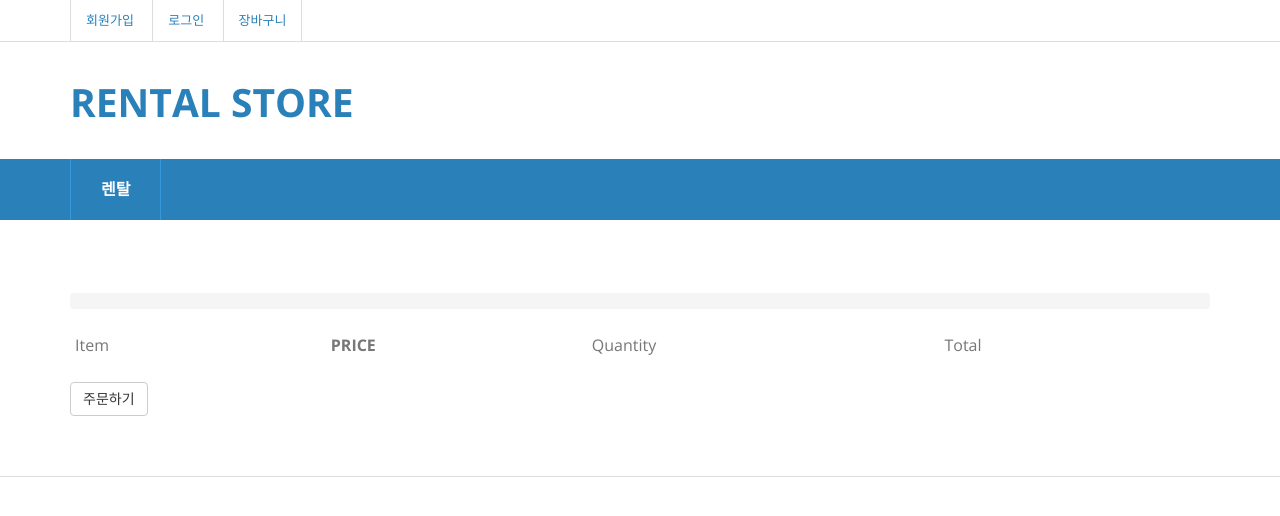
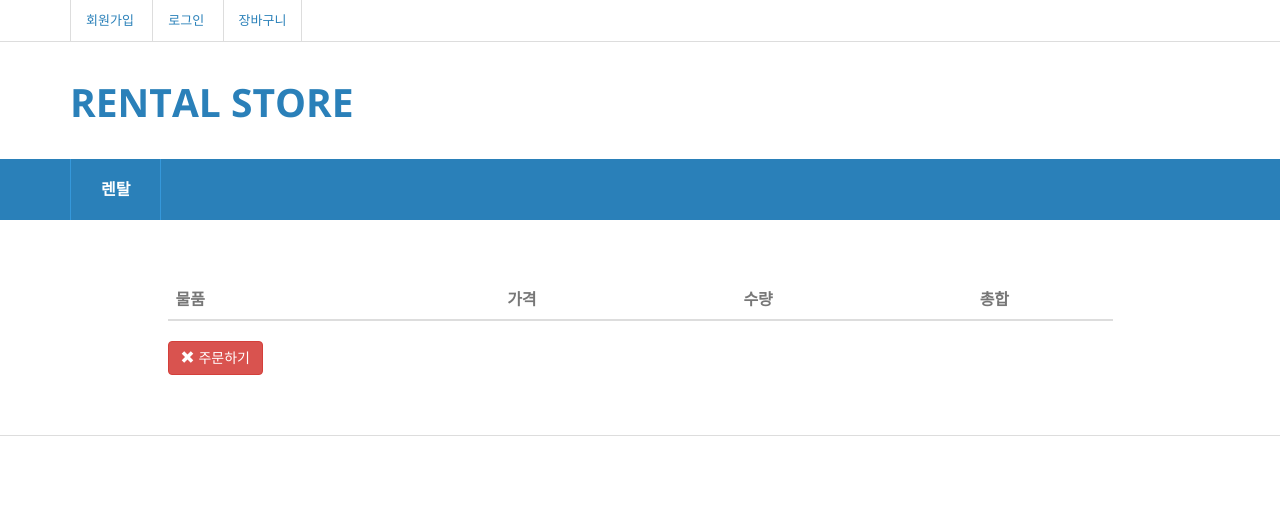
Before and after one commit to choisungwook/SurfShop, a Django app: page /cart/ in a window 1280 px wide. Shown: the top 516 px of the page. Run offline with Django 3.2, Linux system fonts and the light colour scheme; lists and menus that the app fills with data are empty; parts of the project's set-up code (start-up, migrations or seed data) failed here and were passed over; some libraries are stand-ins or nearby versions.

Commit message:
장바구니 템플릿 수정

```diff
--- a/rental/signals.py
+++ b/rental/signals.py
@@ -19,6 +19,6 @@ def pre_save_Reservation(sender, **kwargs):
         to = user.email
 
         if obj.status is 0 and instance.status is 1:
-            send_mail(title, body, 'csw19591@gmail.com', [to], fail_silently=False)
+            send_mail(title, body, 'csw19591@gmail.com', ['보낼메일'], fail_silently=False)
     except sender.DoesNotExist: #발견이 안되면 새로 만드는 경우이다.
         pass
--- a/templates/cart/detail.html
+++ b/templates/cart/detail.html
@@ -11,59 +11,46 @@
   {% endif %}
 {% endfor %}
 
-<section id="cart_items">
-  <div class="container">
-    <div class="breadcrumbs">
-      <ol class="breadcrumb">
-      </ol>
-    </div>
-    <div class="table-responsive cart_info">
-      <table class="table table-condensed">
+<div class="col-sm-12 col-md-10 col-md-offset-1">
+  <table class="table table-hover">
     <thead>
-          <tr class="cart_menu">
-            <td class="image">Item</td>
-            <td class="description"></td>
-            <td class="price">Price</td>
-            <td class="quantity">Quantity</td>
-            <td class="total">Total</td>
-            <td></td>
+      <tr>
+        <th>물품</th>
+        <th class="text-center">가격</th>
+        <th class="text-center">수량</th>
+        <th class="text-center">총합</th>
       </tr>
     </thead>
     <tbody>
       {% for item in cart %}
       <tr>
-            <td class="cart_product">
+        <td class="col-sm-8 col-md-6">
+          <div class="media">
             {% thumbnail item.inventory.rentalproduct.image "150x150" crop="center" as im %}
-                <img src="{{ im.url }}" width="{{ im.width }}" height="{{ im.height }}">
+              <a class="thumbnail pull-left" href="#"><img src="{{ im.url }}" width="{{ im.width }}" height="{{ im.height }}"></a>
             {% endthumbnail %}
-              <!-- <img src="{% if item.rentalProduct.image %}{{ item.rentalProduct.image.url }}{% endif %}" alt=""></a> -->
-            </td>
-            <td class="cart_description">
-              <h4><a href="">{{ item.inventory.rentalproduct.name }}</a></h4>
-              <p>{{ item.inventory.store.name }}</p>
-            </td>
-            <td class="cart_price">
-              <p>{{ item.inventory.rentalproduct.price }}</p>
-            </td>
-            <td class="cart_quantity">
+            <div class="media-body">
+              <h4 class="media-heading"><a href="#">{{ item.inventory.rentalproduct.name }}</a></h4>
+              <h5 class="media-heading"> by <a href="#">{{ item.inventory.store.name }}</a></h5>
+            </div>
+          </div></td>
+          <td class="col-sm-1 col-md-1 text-center"><strong>{{ item.inventory.rentalproduct.price }}</strong></td>
+          <td class="col-sm-1 col-md-1 text-center">
             <form action="{% url 'cart:add' item.inventory.id  %}" method="post">
-                {{ item.update_quantity_form.quantity }}</br>
+              {{ item.update_quantity_form.quantity }}
               {% csrf_token %}
               <input type="submit" value="수정" class="btn btn-default add-to-cart">
             </form>
           </td>
-            <td class="cart_total">
-              <p class="cart_total_price">{{ item.total_price }}</p>
-            </td>
-            <td class="cart_delete">
-              <a class="cart_quantity_delete" href="{% url 'cart:remove' item.inventory.id %}"><i class="fa fa-times"></i></a>
-            </td>
-          </tr>
+          <td class="col-sm-1 col-md-1 text-center"><strong>{{ item.total_price }}</strong></td>
         {% endfor %}
       </tbody>
   </table>
+  <a href="{% url 'rental:reservation' %}"><button type="button" class="btn btn-danger"><span class="glyphicon glyphicon-remove"></span> 주문하기</button></td>
 </div>
-    <a href="{% url 'rental:reservation' %}"><button class="btn btn-default">주문하기</button></a>
-  </div>
-</section> <!--/#cart_items-->
+
+
+
+
+
 {% endblock %}
```
Also changed, not shown: rental/models.py (+15 -2 lines), templates/account/mypage.html (+27 -44 lines), SurfShop/settings.py (line endings or trailing spaces), rental/migrations/0005_auto_20161129_0202.py (added), 5 other files. Lines whose indentation alone changed are shown as unchanged.
